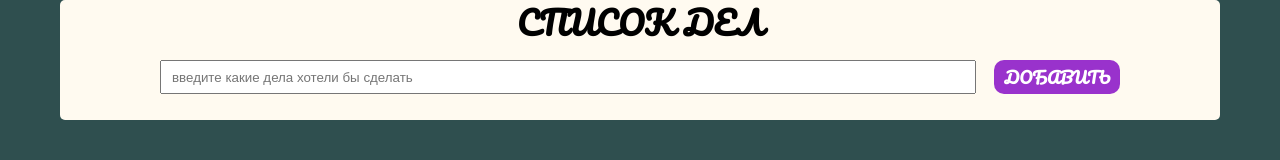
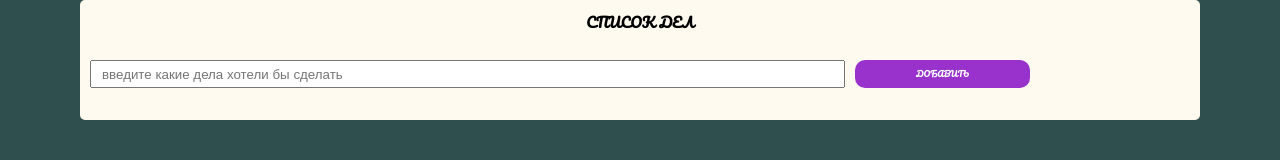
Before and after one commit to coffein2100/worklist, a plain HTML site: page index.html in a window 1280 px wide. Drawn offline with Linux system fonts and the light colour scheme.

Commit message:
Add files via upload

```diff
--- a/css/css.css
+++ b/css/css.css
@@ -1,6 +1,6 @@
 body{
     position: relative;
-    margin: auto;
+    margin:0 auto;
     padding: 0;
     font-family: "Roboto", "Arial", sans-serif;
     font-size: 16px;
@@ -8,49 +8,107 @@ body{
     font-weight: 400;
     color: var(--basic-black);
     background-color: darkslategrey;
-    min-width: 1200px;
-    display: grid;
+    display: flex;
     align-content: start;
+
 }
 .container {
     background-color:floralwhite;
     background-size: cover;
-    width: 1160px;
+    width: 290px;
     margin: 0 auto;
     padding: 0;
     min-height: 120px;
     border-radius: 5px;
   }
+@media (min-width: 660px) {
+    .container {
+        width: 500px;
+    }
+}
+@media (min-width: 1200px) {
+    .container {
+        width: 1120px;
+    }
+}
 .container-сontent{
-    width: 960px;
+    width: 120px;
     min-height: 50px;
     margin: 0 auto;
     padding: 0;
 }
+@media (min-width: 660px) {
+    .container-сontent {
+        width: 300px;
+    }
+}
+@media (min-width: 1200px) {
+    .container-сontent {
+        width: 960px;
+    }
+}
 .enterdata{
     font-family: 'Pacifico', cursive;
-    width: 960px;
-    margin: 0 auto;
+    width: 290px;
     padding: 0;
     display: flex;
     justify-content: space-between;
 }
+@media (min-width: 660px) {
+    .enterdata {
+        width: 500px;
+    }
+}
+@media (min-width: 1200px) {
+    .enterdata {
+        width: 960px;
+    }
+}
+
 .poledata{
-    width: 800px;
+    width: 150px;
     min-height: 22px;
     padding-left: 10px;
+    margin-left: 10px;
+}
+
+@media (min-width: 660px) {
+    .poledata {
+        width: 300px;
+    }
+}
+@media (min-width: 1200px) {
+    .poledata {
+        width: 800px;
+    }
 }
 .btn{
-    padding: 5px 10px 5px 10px;
+    display: flex;
+    width: 60px;
     border: none;
     border-radius: 10px;
     font-weight: bold;
     color: white;
+    margin-right: 10px;
+    margin-left: 10px;
     text-transform: uppercase;
+    align-items: center;
+    justify-content: center;
     background-color: darkorchid;
+    font-size: 8px;
+}
+@media (min-width: 660px) {
+    .btn {
+        width: 130px;
+    }
+}
+@media (min-width: 1200px) {
+    .btn {
+        width: 190px;
+    }
 }
 .btn:hover{
-    transform: scale(1.2,1.2);
+    transform: scale(1.05,1.05);
     cursor: pointer;
 }
 .btn:focus{
@@ -62,16 +120,29 @@ body{
 .listpriority{
     font-family: 'Pacifico', cursive;
     list-style: none;
-    width: 960px;
+    width: 300px;
     margin: 0 auto;
     margin-top:15px;
     padding: 0;
 }
+
+@media (min-width: 660px) {
+    .listpriority {
+        width: 460px;
+    }
+}
+@media (min-width: 1200px) {
+    .listpriority {
+        width: 960px;
+    }
+}
 .listpriority-item{
     display: block;
+    width: 150px;
     font-size: 24px;
     min-height: 55px;
     margin-bottom: 17px;
+    margin:5px auto;
     padding-top: 25px;
     padding-left: 25px;
     padding-right: 25px;
@@ -80,9 +151,19 @@ body{
     background-color: gray;
     border-radius: 10px;
 }
+@media (min-width: 660px) {
+    .listpriority-item {
+        width: 400px;
+    }
+}
+@media (min-width: 1200px) {
+    .listpriority-item {
+        width: 960px;
+    }
+}
 .listpriority-item:hover{
     box-shadow: 0px 0px 35px 1px rgba(0, 0, 0, 0.6);
-    transform: scale(1.2);
+    transform: scale(1.05);
     cursor: pointer;
     background-color: lightcoral;
 }
@@ -91,6 +172,7 @@ body{
     text-align: center;
     margin: 10px auto;
     text-transform: uppercase;
+    font-size: 14px;
 }
 .visually-hidden {
     position: absolute;
--- a/index.html
+++ b/index.html
@@ -5,6 +5,7 @@
     <meta http-equiv="X-UA-Compatible" content="IE=edge">
     <meta name="viewport" content="width=device-width, initial-scale=1.0">
     <title>Список дел</title>
+    <meta name="viewport" content="width=device-width, initial-scale=1">
     <link href="css/css.css" rel="stylesheet">
     <link rel="preconnect" href="https://fonts.gstatic.com">
 <link href="https://fonts.googleapis.com/css2?family=Pacifico&display=swap" rel="stylesheet">
```
